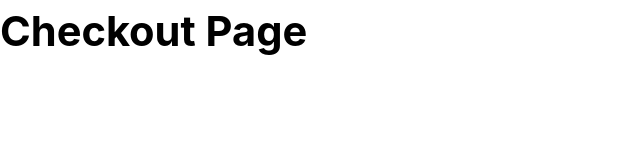
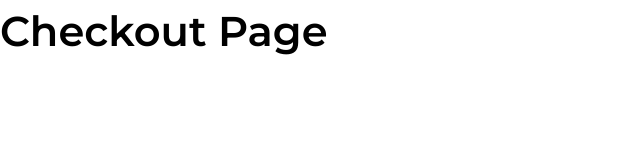
Before and after one commit to khwilo/checkout-page, a plain HTML site: page index.html in a window 1280 px wide. Shown: the whole page, without its empty margins (0-640 px from the left). Drawn offline with Linux system fonts and the light colour scheme.

Commit message:
Update font family to Montserrat

```diff
--- a/css/styles.css
+++ b/css/styles.css
@@ -19,8 +19,8 @@ h1 {
 
 html {
   scroll-behavior: smooth;
-  font-family: -apple-system, BlinkMacSystemFont, 'Segoe UI', Roboto, Oxygen,
-    Ubuntu, Cantarell, 'Open Sans', 'Helvetica Neue', sans-serif;
+  font-family: 'Montserrat', sans-serif;
+  font-weight: 600;
   color: var(--clr-black);
   background-color: var(--clr-white);
 }
--- a/index.html
+++ b/index.html
@@ -10,6 +10,10 @@
       href="https://devchallenges.io/"
     />
     <title>Checkout Page</title>
+    <link
+      href="https://fonts.googleapis.com/css2?family=Montserrat:wght@600&display=swap"
+      rel="stylesheet"
+    />
     <link rel="stylesheet" href="css/styles.css" />
   </head>
   <body>
```
